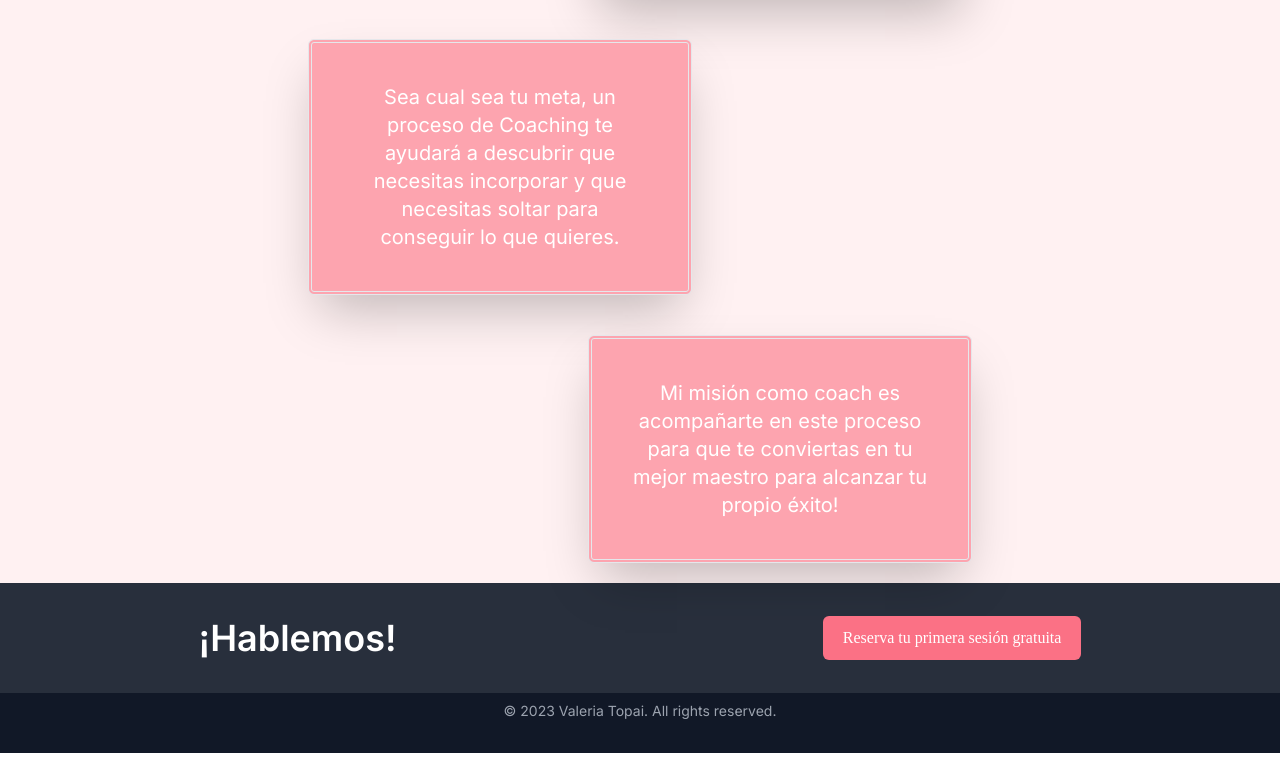
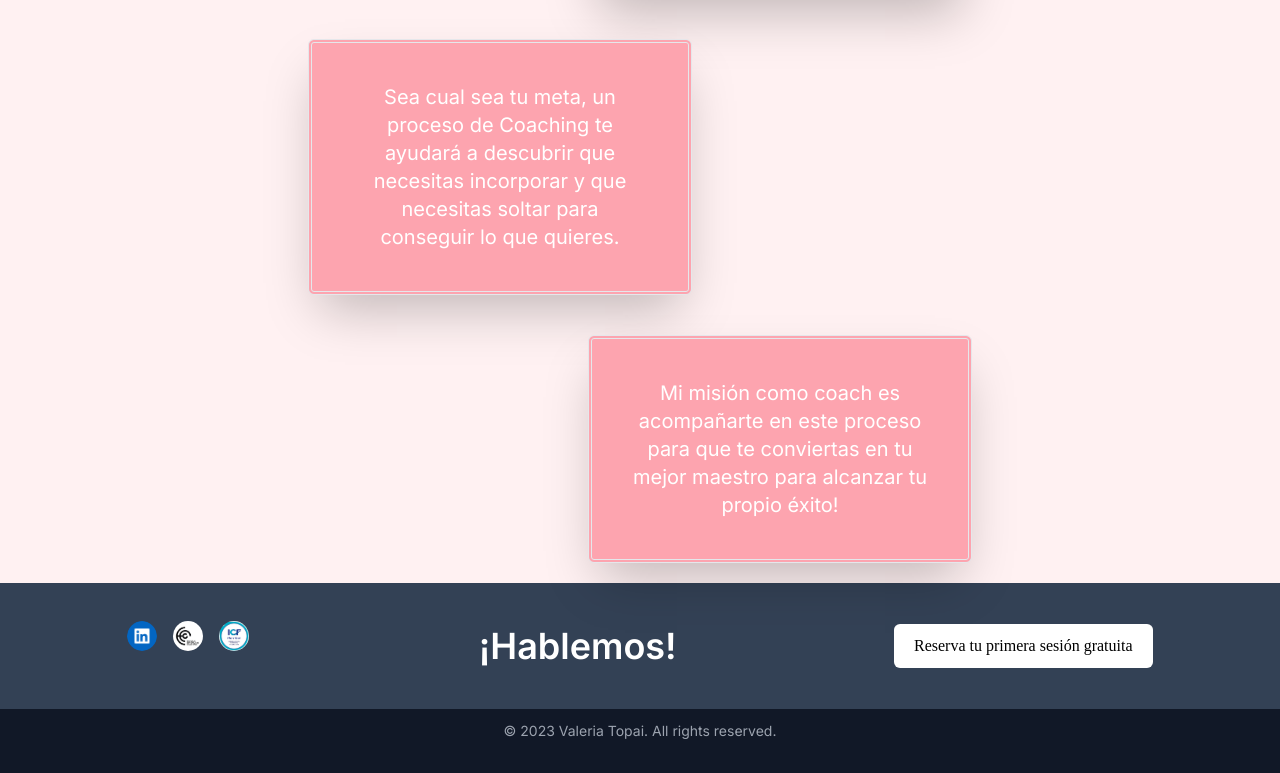
Before and after one commit to roxgiba/valeria-coaching, a Next.js app: page / in a window 1280 px wide. Shown: the part 2421-3194 px from the top of the page. Built offline with nearby package versions, Linux system fonts and the light colour scheme.

Commit message:
footer icons linked

```diff
--- a/components/Footer.jsx
+++ b/components/Footer.jsx
@@ -1,47 +1,55 @@
 import React from "react";
 import Image from "next/image";
+import Link from "next/link";
 
 function Footer() {
   return (
     <footer className="bg-gray-900 text-white">
-      {/* <div>
+      <div className="md:flex md:justify-evenly md:items-center sm:px-12 px-4 bg-slate-700 py-7">
+        <div className="flex justify-start space-x-4 me-3 pb-8 lg:pb-5 ">
+          <Link href="https://www.linkedin.com/in/valeria-topai-poveda-3b2b7697/">
+            <Image
+              src="/logo-linkedin.png"
+              alt="logo Linkedin"
+              width={30}
+              height={30}
+              className="rounded-full"
+            />
+          </Link>
+          <Link href="https://www.escuelacoaching.com/">
             <Image
               src="/logo-coaching.jpeg"
               alt="logo escuela europea de coaching"
-          width={50}
-          height={50}
-          className=""
+              width={30}
+              height={30}
+              className="rounded-full"
             />
+          </Link>
+
+          <Link href="https://coachingfederation.org/">
             <Image
               src="/logo-coaching2.jpeg"
               alt="logo international coaching federation"
-          width={50}
-          height={50}
-          className=""
+              width={30}
+              height={30}
+              className="rounded-full"
             />
-      </div> */}
-      <div className="md:flex md:justify-evenly md:items-center sm:px-12 px-4 bg-[#ffffff19] py-7">
+          </Link>
+        </div>
         <h1
-          className="lg:text-4xl text-3xl md:mb-0 mb-6 lg:leading-normal font-semibold
+          className="p-2 lg:text-4xl text-3xl md:mb-0 mb-6 lg:leading-normal font-semibold text-center
      md:w-2/5"
         >
           ¡Hablemos!
         </h1>
-        <div>
         <button
-            className="bg-rose-400 hover:bg-blue-500 duration-300 px-5 py-2.5 font-[Poppins]
-       rounded-md text-white md:w-auto w-full"
+          className="bg-white hover:bg-blue-500 duration-300 px-5 py-2.5 font-[Poppins]
+       rounded-md text-black hover:text-white md:w-auto w-full"
         >
           Reserva tu primera sesión gratuita
         </button>
       </div>
-      </div>
-      <div
-        className="grid grid-cols-1 sm:grid-cols-2 lg:grid-cols-3 gap-10
-  text-center pt-2 text-gray-400 text-sm pb-8"
-      >
-        <span> </span>
-
+      <div className="justify-center text-center pt-3 text-gray-400 text-sm pb-8">
         <span>© 2023 Valeria Topai. All rights reserved.</span>
       </div>
     </footer>
@@ -49,3 +57,11 @@ function Footer() {
 }
 
 export default Footer;
+
+/*
+
+
+
+
+
+*/
```
Also changed, not shown: public/logo-linkedin.png (added). Lines whose indentation alone changed are shown as unchanged.
